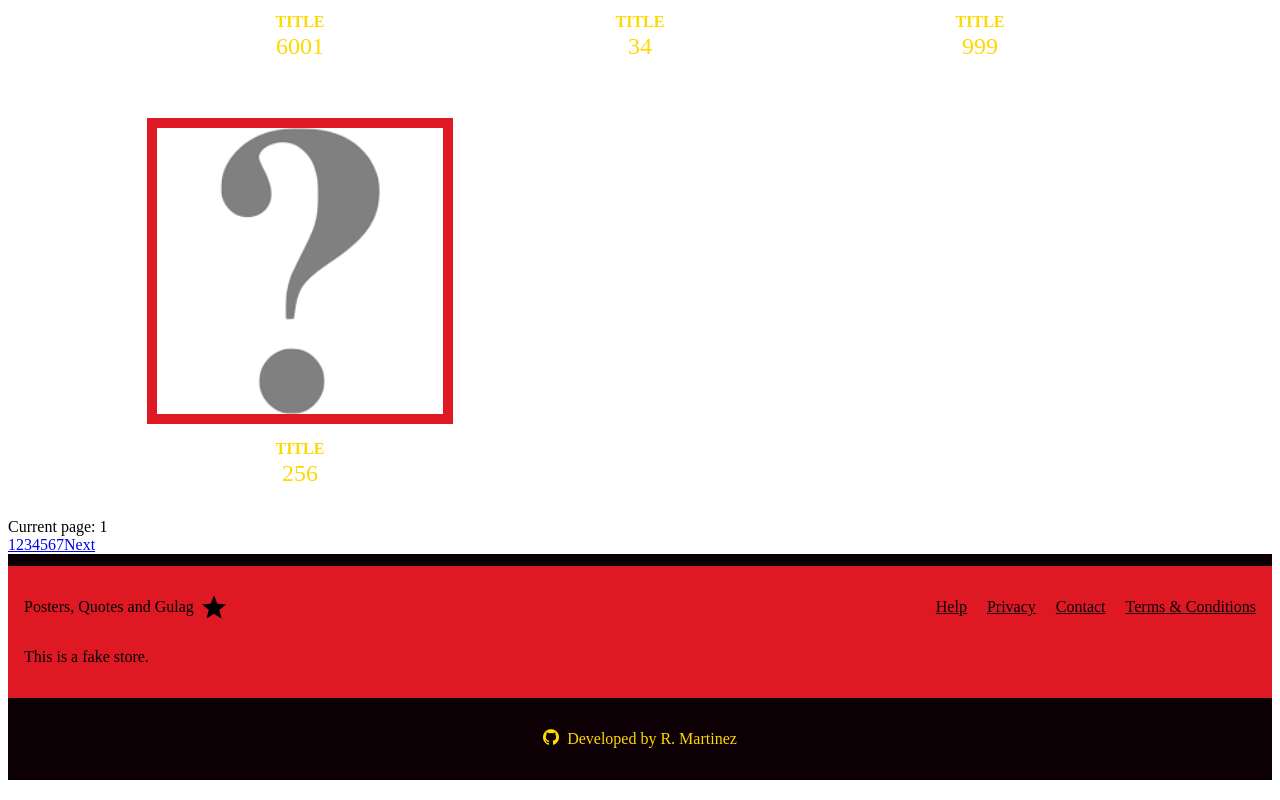
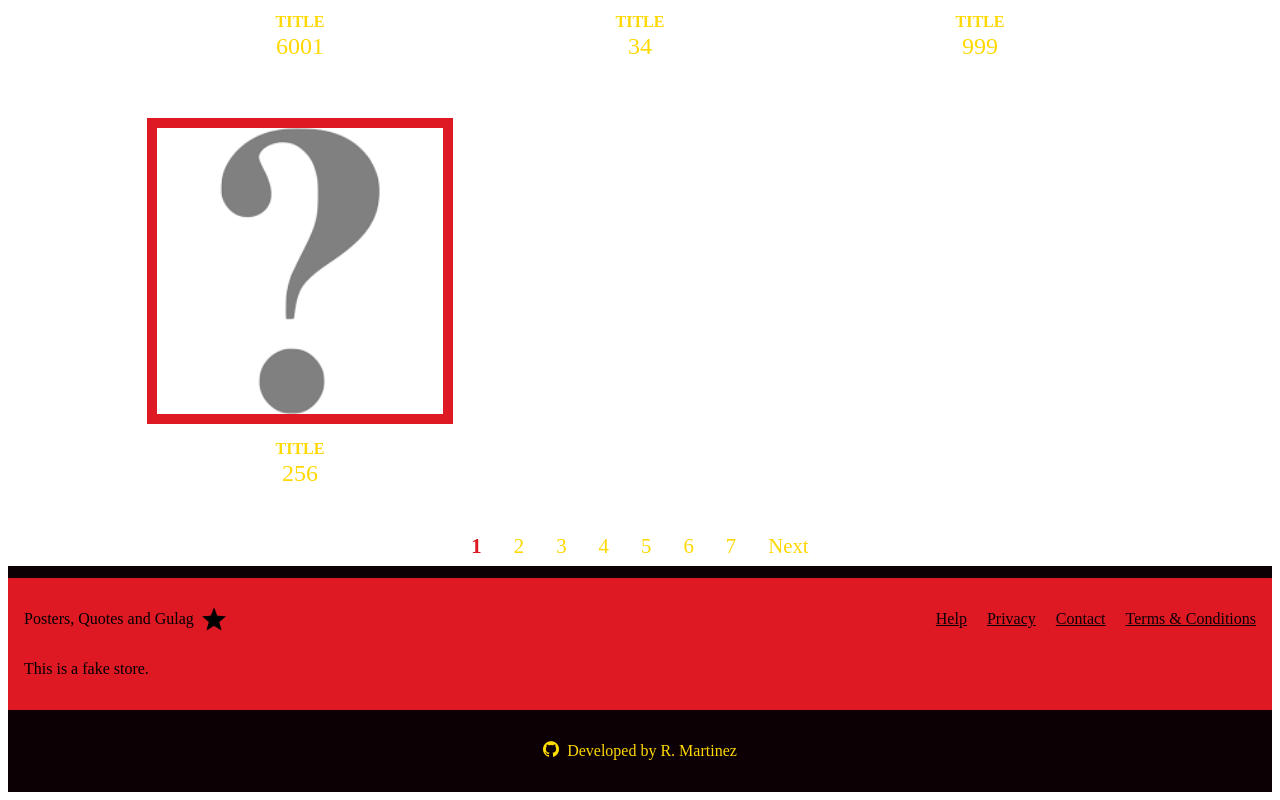
Before and after one commit to Rosendo-Martinez/shopping-cart, a React (Vite) app: page /shop in a window 1280 px wide. Shown: the part 407-1207 px from the top of the page. Built offline with nearby package versions, Linux system fonts and the light colour scheme.

Commit message:
Style PageSelector

```diff
--- a/src/components/PageSelector.jsx
+++ b/src/components/PageSelector.jsx
@@ -1,20 +1,34 @@
 import { Link } from "react-router-dom";
 import PropTypes from "prop-types";
+import classes from "../styles/pageSelector.module.css";
 
 export default function PageSelector({ shopPageURLS, activePageURLIndex }) {
   return (
-    <div>
-      <div>Current page: {activePageURLIndex + 1}</div>
+    <div className={classes.container}>
       {activePageURLIndex != 0 ? (
-        <Link to={shopPageURLS[activePageURLIndex - 1]}>Back</Link>
+        <Link
+          className={classes.link}
+          to={shopPageURLS[activePageURLIndex - 1]}
+        >
+          Back
+        </Link>
       ) : null}
       {shopPageURLS.map((url, i) => (
-        <Link key={url} to={url}>
+        <Link
+          className={`${classes.link} ${i === activePageURLIndex ? classes.activeLink : ""}`}
+          key={url}
+          to={url}
+        >
           {i + 1}
         </Link>
       ))}
       {activePageURLIndex < shopPageURLS.length - 1 ? (
-        <Link to={shopPageURLS[activePageURLIndex + 1]}>Next</Link>
+        <Link
+          className={classes.link}
+          to={shopPageURLS[activePageURLIndex + 1]}
+        >
+          Next
+        </Link>
       ) : null}
     </div>
   );
--- /dev/null
+++ b/src/styles/pageSelector.module.css
@@ -0,0 +1,30 @@
+.container {
+  --red: rgb(222 25 35);
+  --black: rgb(12 0 5);
+  --white: rgb(255 252 254);
+  --flag-red: rgb(205 0 0);
+  --yellow: rgb(255 216 0);
+
+  display: flex;
+  justify-content: center;
+  margin-top: 1rem;
+  padding-bottom: 0.5rem;
+}
+
+.link {
+  margin: 0 1rem;
+  text-decoration: none;
+  color: var(--yellow);
+  font-size: 1.3rem;
+}
+
+.activeLink {
+  color: var(--red) !important;
+  font-weight: bold;
+}
+
+@media (max-width: 500px) {
+  .link {
+    margin: 0 0.5rem;
+  }
+}
```
